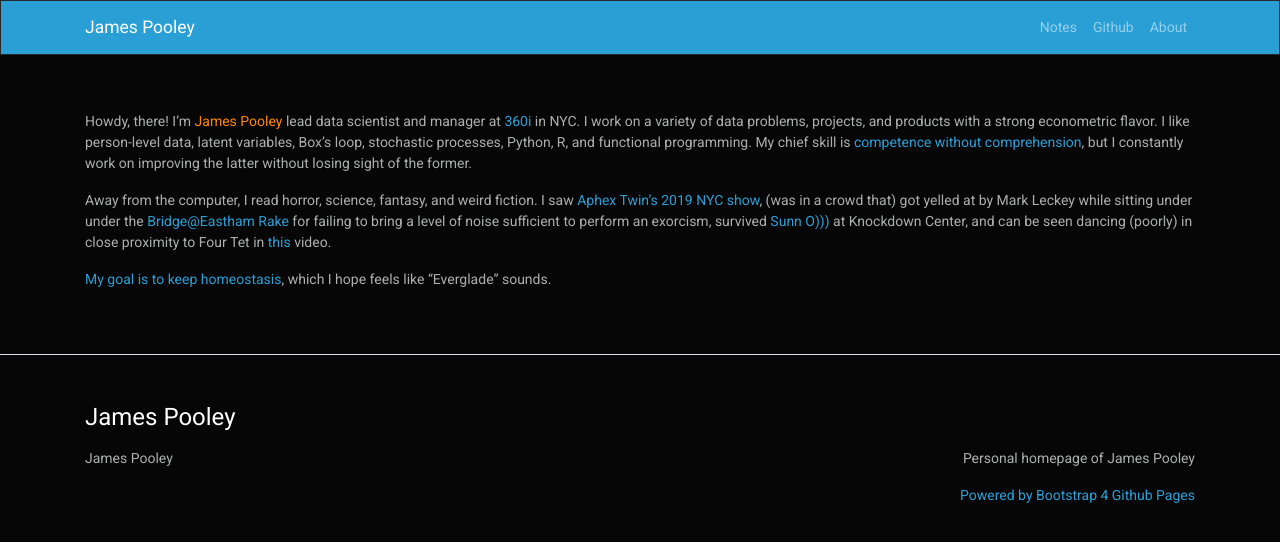
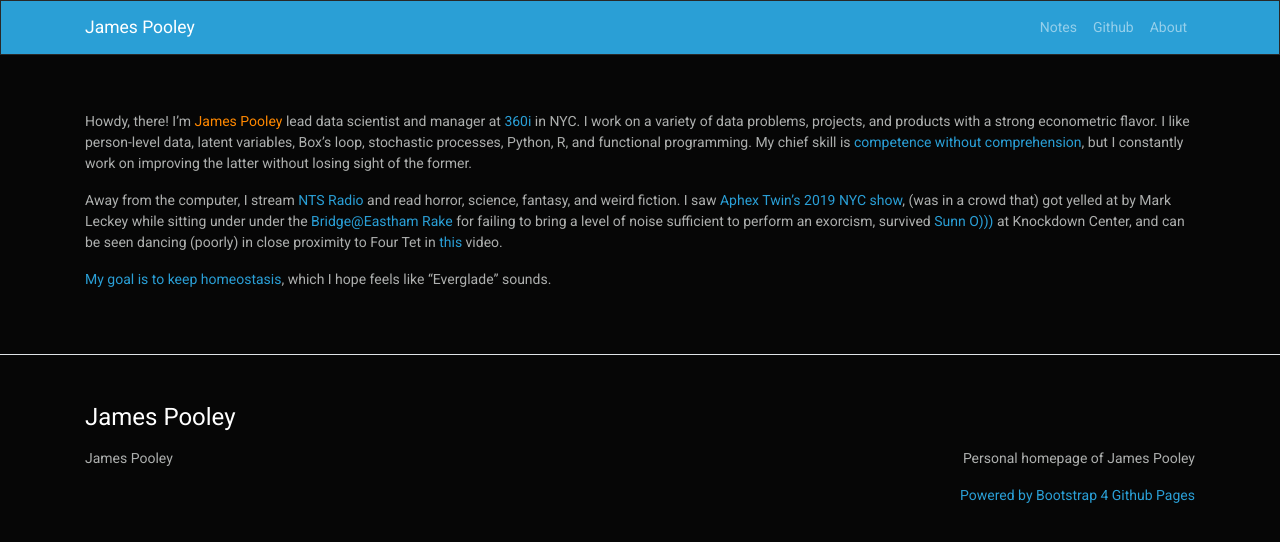
Before and after one commit to jamespooley/archived-jamespooley.github.io, a Jekyll site: the page built from about.md, in a window 1280 px wide. Shown: the top 542 px of the page. Built offline with Jekyll 4.4.1, drawn with Linux system fonts in a browser that asks for light colours; our own code applies the rules of GitHub Pages for plain Markdown files.

Commit message:
Add NTS plug

```diff
--- a/about.md
+++ b/about.md
@@ -3,7 +3,8 @@ lead data scientist and manager at [360i](https://360i.com/capabilities/analytic
 data problems, projects, and products with a strong econometric flavor. I like person-level data, latent variables, Box's loop, stochastic processes, Python, R, and functional programming. My chief skill is [competence without comprehension](https://www.theatlantic.com/technology/archive/2012/06/-a-perfect-and-beautiful-machine-what-darwins-theory-of-evolution-reveals-about-artificial-intelligence/258829/),
 but I constantly work on improving the latter without losing sight of the former.
 
-Away from the computer, I read horror, science, fantasy, and weird fiction.
+Away from the computer, I stream [NTS Radio](https://www.nts.live) and read horror,
+science, fantasy, and weird fiction.
 I saw [Aphex Twin's 2019 NYC show](https://www.artforum.com/music/sasha-frere-jones-on-aphex-twin-s-show-at-avant-gardener-79488), (was in a crowd
 that) got yelled at by Mark Leckey while sitting under
 under the
```
